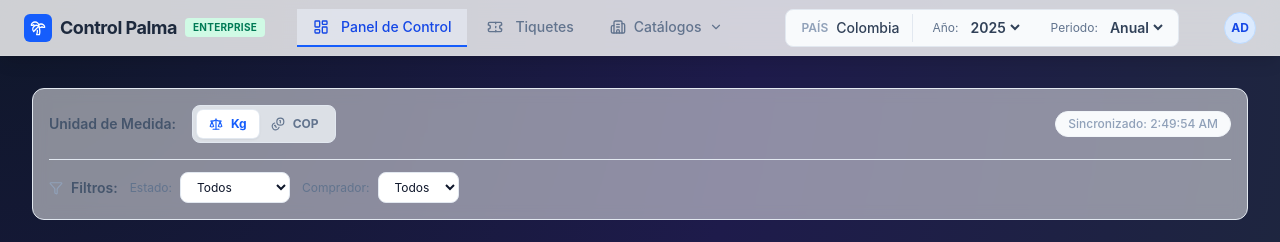
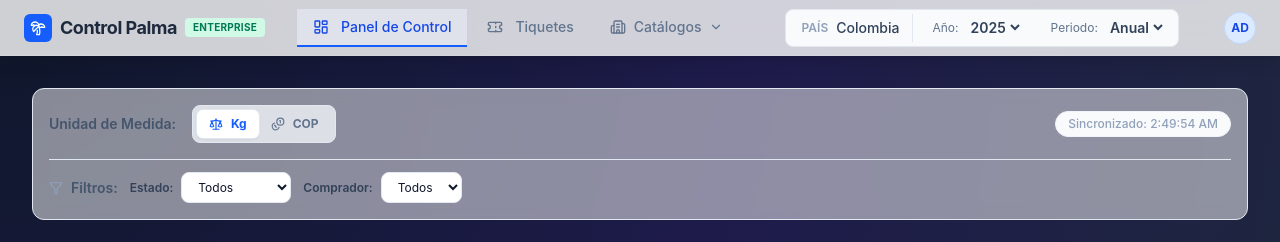
Before and after one commit to christiansorianob-lgtm/app-recibos-vendedores, a React (Vite) app: page /#/ in a window 1280 px wide. Shown: the top 242 px of the page. Built offline with nearby package versions, Linux system fonts and the light colour scheme.

Commit message:
style: darken filter labels in dashboard for better visibility

```diff
--- a/src/components/dashboard/DashboardView.tsx
+++ b/src/components/dashboard/DashboardView.tsx
@@ -89,7 +89,7 @@ export function DashboardView({ tiquetes }: DashboardViewProps) {
 
                     {/* Estado Filter */}
                     <div className="flex items-center gap-2">
-                        <label className="text-xs text-slate-500">Estado:</label>
+                        <label className="text-xs text-slate-700 font-semibold">Estado:</label>
                         <select
                             value={estadoFilter}
                             onChange={(e) => setEstadoFilter(e.target.value as any)}
@@ -103,7 +103,7 @@ export function DashboardView({ tiquetes }: DashboardViewProps) {
 
                     {/* Comprador Filter */}
                     <div className="flex items-center gap-2">
-                        <label className="text-xs text-slate-500">Comprador:</label>
+                        <label className="text-xs text-slate-700 font-semibold">Comprador:</label>
                         <select
                             value={compradorFilter}
                             onChange={(e) => setCompradorFilter(e.target.value)}
```
